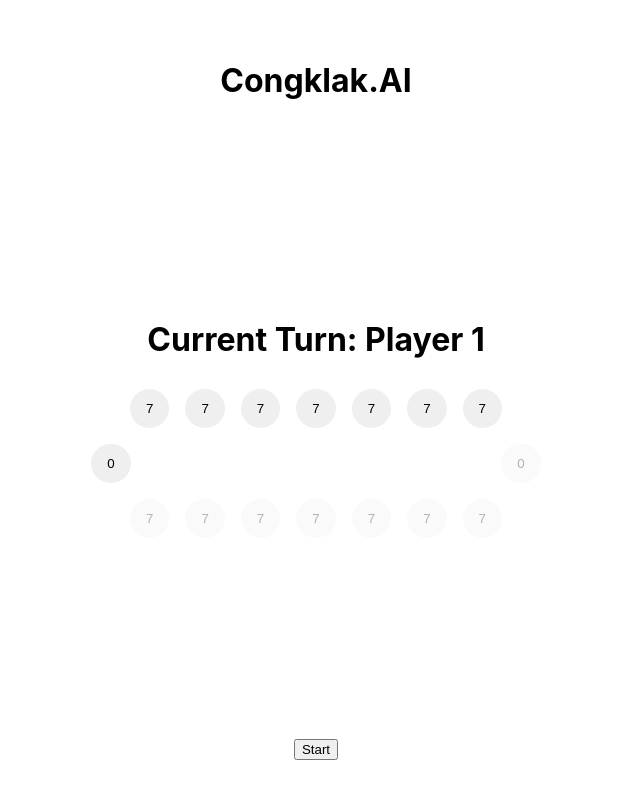
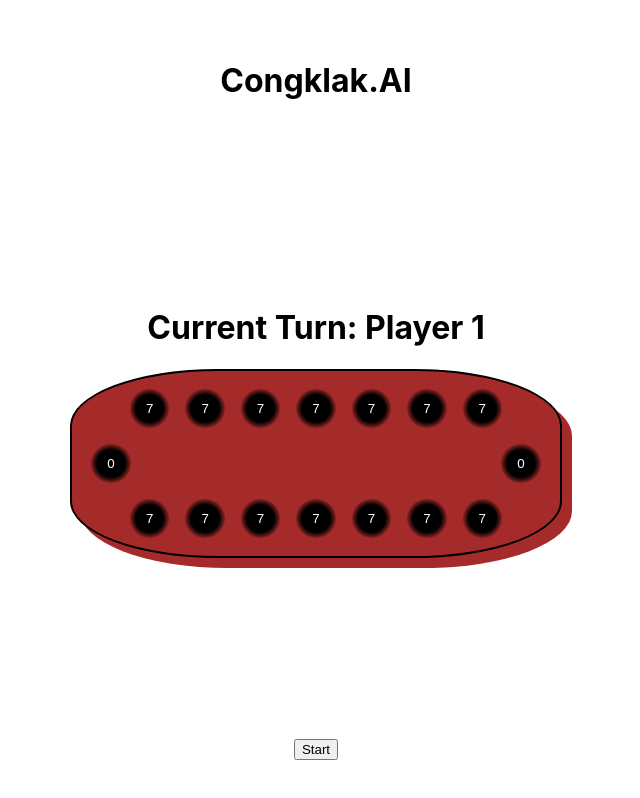
Before and after one commit to albertusdev/congklak.albertusangga.dev, a React (Create React App) app: page / in a window 1280 px wide. Shown: the whole page, without its empty margins (324-964 px from the left). Built offline with nearby package versions, Linux system fonts and the light colour scheme.

Commit message:
adding style for congklak board

```diff
--- a/src/App.css
+++ b/src/App.css
@@ -31,13 +31,30 @@
   padding: 0.75rem 1rem;
   outline: none;
   cursor: pointer;
+  background-image: radial-gradient(black, black, black, brown, brown);
+  color: white;
 }
 
 .congklak-hole:disabled {
   cursor: not-allowed;
+  color: white;
 }
 
 .congklak-hole-focused {
   color: red;
   background-color: black;
 }
+
+.congklak-board {
+  background-color: brown;
+  border: 2px solid black;
+  border-radius: 30%;
+  box-shadow: 10px 10px brown;
+  padding: 10px 50px;
+}
+
+.inhand-counter {
+  font-size: 30px;
+  color: white;
+  font-weight: bold;
+}
--- a/src/CongklakBoard.js
+++ b/src/CongklakBoard.js
@@ -95,6 +95,7 @@ function CongklakBoard(props) {
   return (
     <div style={{ display: "flex", flexDirection: "column" }}>
       <h1>Current Turn: Player {turn}</h1>
+      <div class={"congklak-board"}>
         <div
           style={{
             display: "flex",
@@ -107,7 +108,9 @@ function CongklakBoard(props) {
             <CongklakHole
               focused={focusedCongklakHoleNumber === idx}
               value={value}
-            disabled={seedsToBeDistributed !== -1 || turn !== 1 || value === 0}
+              disabled={
+                seedsToBeDistributed !== -1 || turn !== 1 || value === 0
+              }
               onClick={handlePlayerClick(idx)}
             />
           ))}
@@ -125,7 +128,9 @@ function CongklakBoard(props) {
             value={player1ScoreHole}
             disabled={seedsToBeDistributed !== -1 || turn !== 1}
           />
-        {seedsToBeDistributed !== -1 && <div>{seedsToBeDistributed}</div>}
+          {seedsToBeDistributed !== -1 && (
+            <div class={"inhand-counter"}>{seedsToBeDistributed}</div>
+          )}
           <CongklakHole
             focused={focusedCongklakHoleNumber === 15}
             value={player2ScoreHole}
@@ -137,10 +142,13 @@ function CongklakBoard(props) {
             <CongklakHole
               focused={focusedCongklakHoleNumber === idx + 8}
               value={value}
-            disabled={seedsToBeDistributed !== -1 || turn !== 2 || value === 0}
+              disabled={
+                seedsToBeDistributed !== -1 || turn !== 2 || value === 0
+              }
               onClick={handlePlayerClick(idx + 8)}
             />
           ))}
+        </div>
       </div>
     </div>
   );
```
Also changed, not shown: 1 other file (tests, documents, lock files or other folders). Lines whose indentation alone changed are shown as unchanged.
